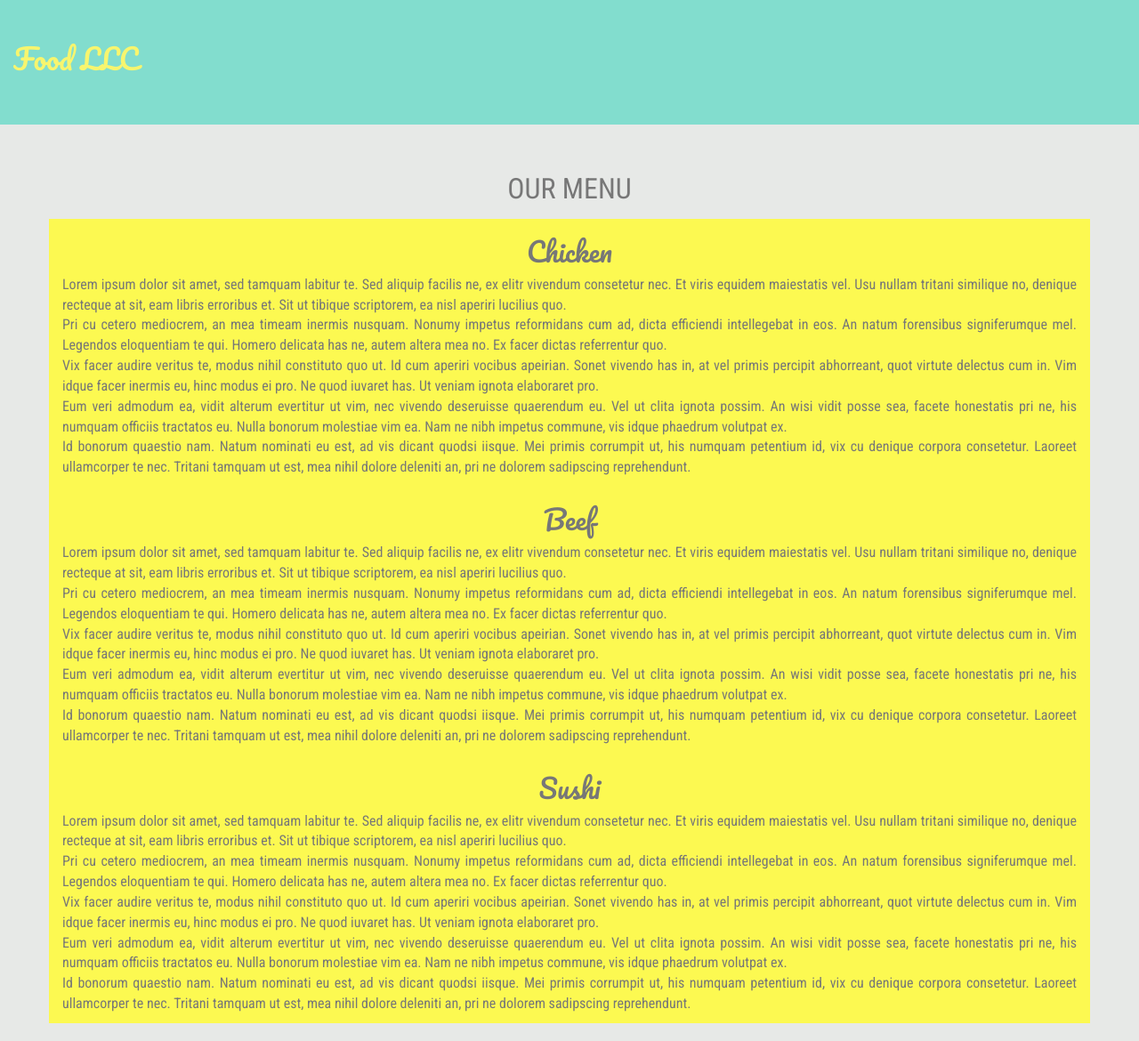
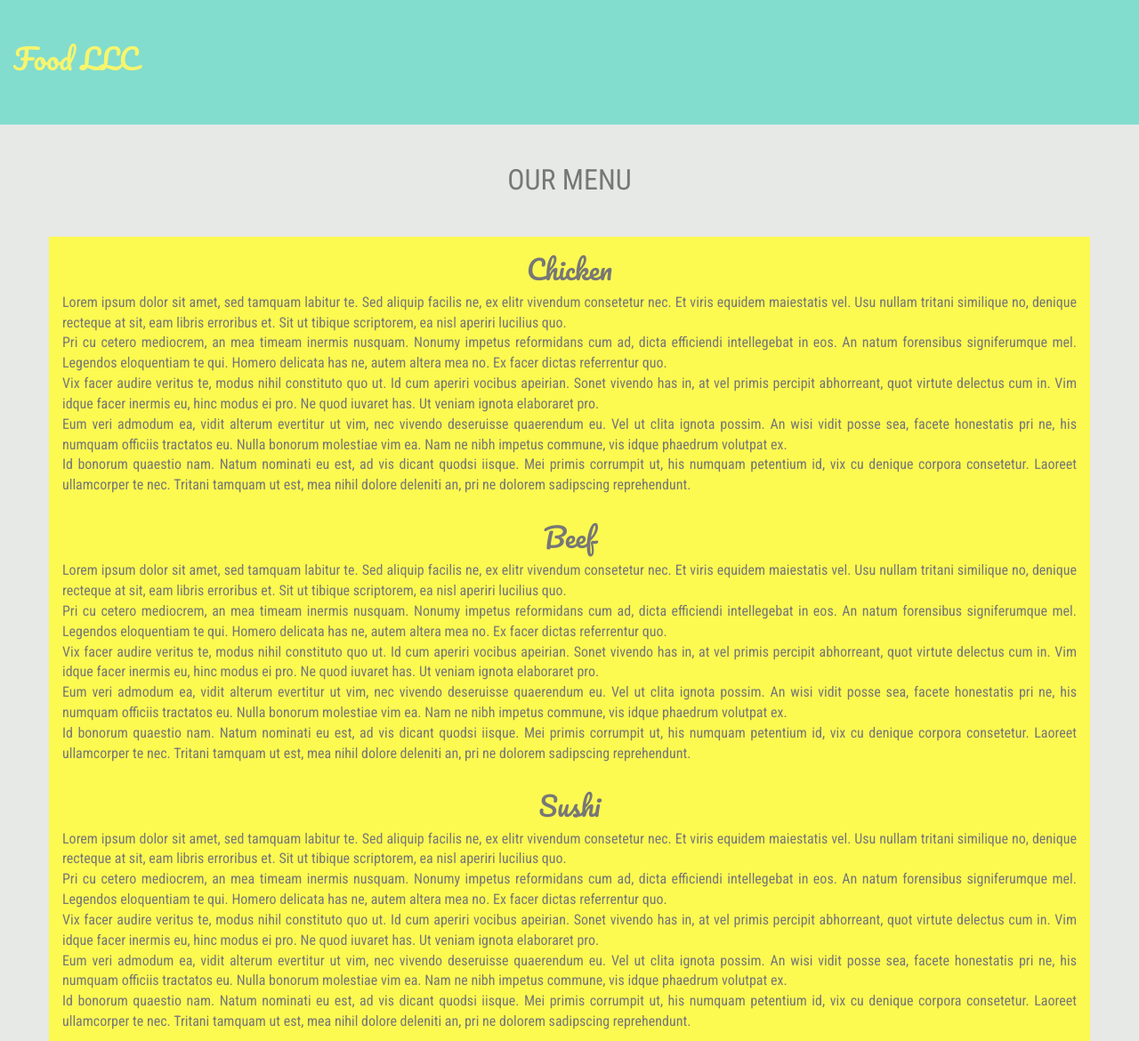
Before and after one commit to emmvalenti/emmvalenti.github.io, a Jekyll site: the page module3/index.html, which Jekyll copies as it is, in a window 1280 px wide. Shown: the whole page at 89% size. Built offline with Jekyll 4.4.1, drawn with Linux system fonts in a browser that asks for light colours.

Commit message:
remove unnecessary rules, fix navbar-nav margin-top

```diff
--- a/module3/css/style.css
+++ b/module3/css/style.css
@@ -27,16 +27,13 @@ body{
 .navbar-default .navbar-nav a{
 	color: #FCF951;
 	font-family: 'Pacifico', cursive;
+	text-align: center;
 }
-
-#nav-list {
-	margin-top: 10px;
-}
-
 
 .text-center {
 	text-align: center;
-	margin-top: 50px;
+	margin-top: 40px;
+	margin-bottom: 40px;
 	font-size: 2em;
 	text-transform: uppercase;
 }
@@ -51,20 +48,9 @@ h2{
 	text-align: center;
 }
 
-.navbar-toggle {
-
+.navbar-nav {
+	margin-top: 0;
 }
-
-/*
-.navbar-header button.navbar-toggle, .navbar-header .icon-bar {
-	border: 1px solid #61122f;
-}
-
-.navbar-header button.navbar-toggle {
-	clear: both;
-	margin-top: -30px;
-}
-*/
 
 /*LARGE DEVICES*/
 @media (min-width: 1200px){
```
